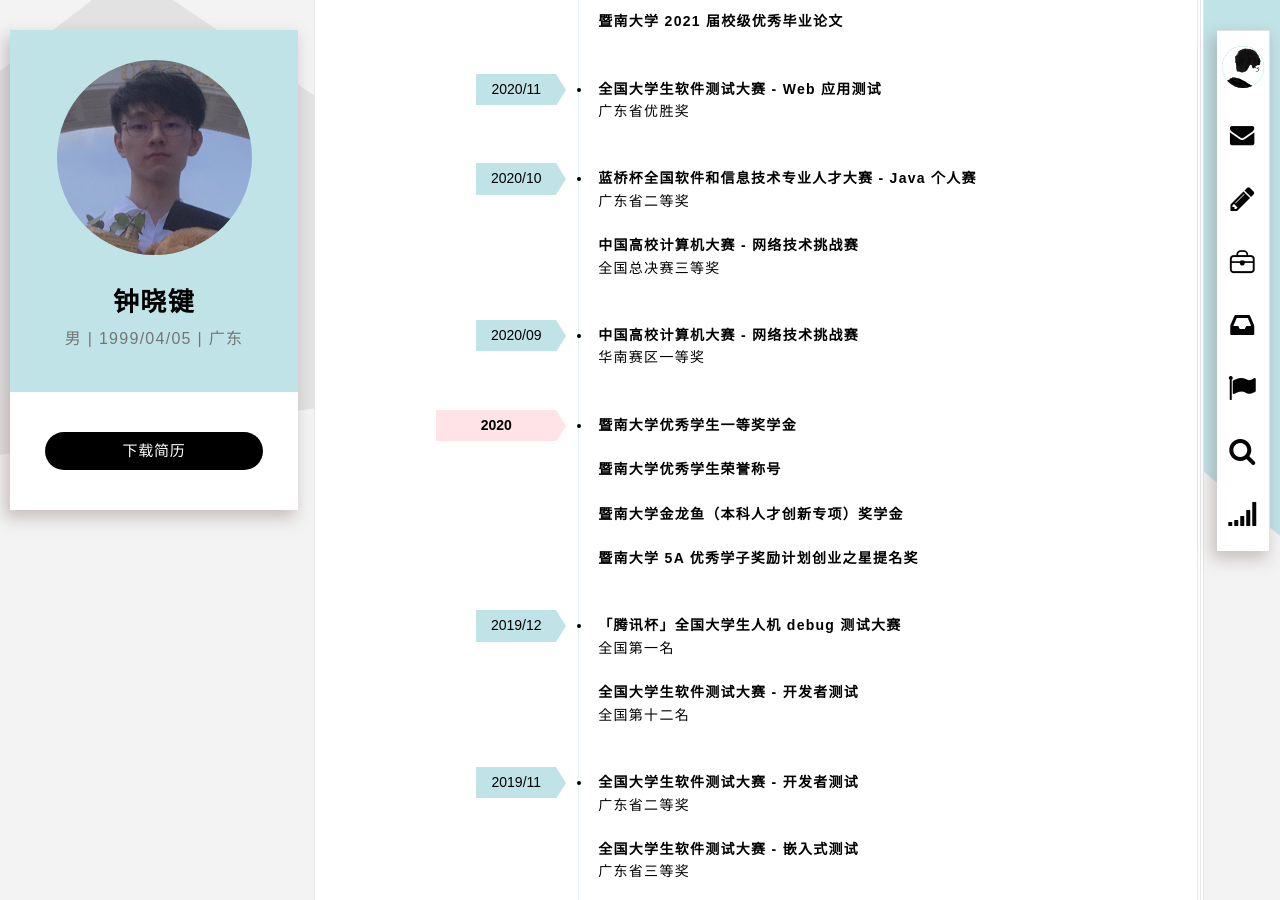
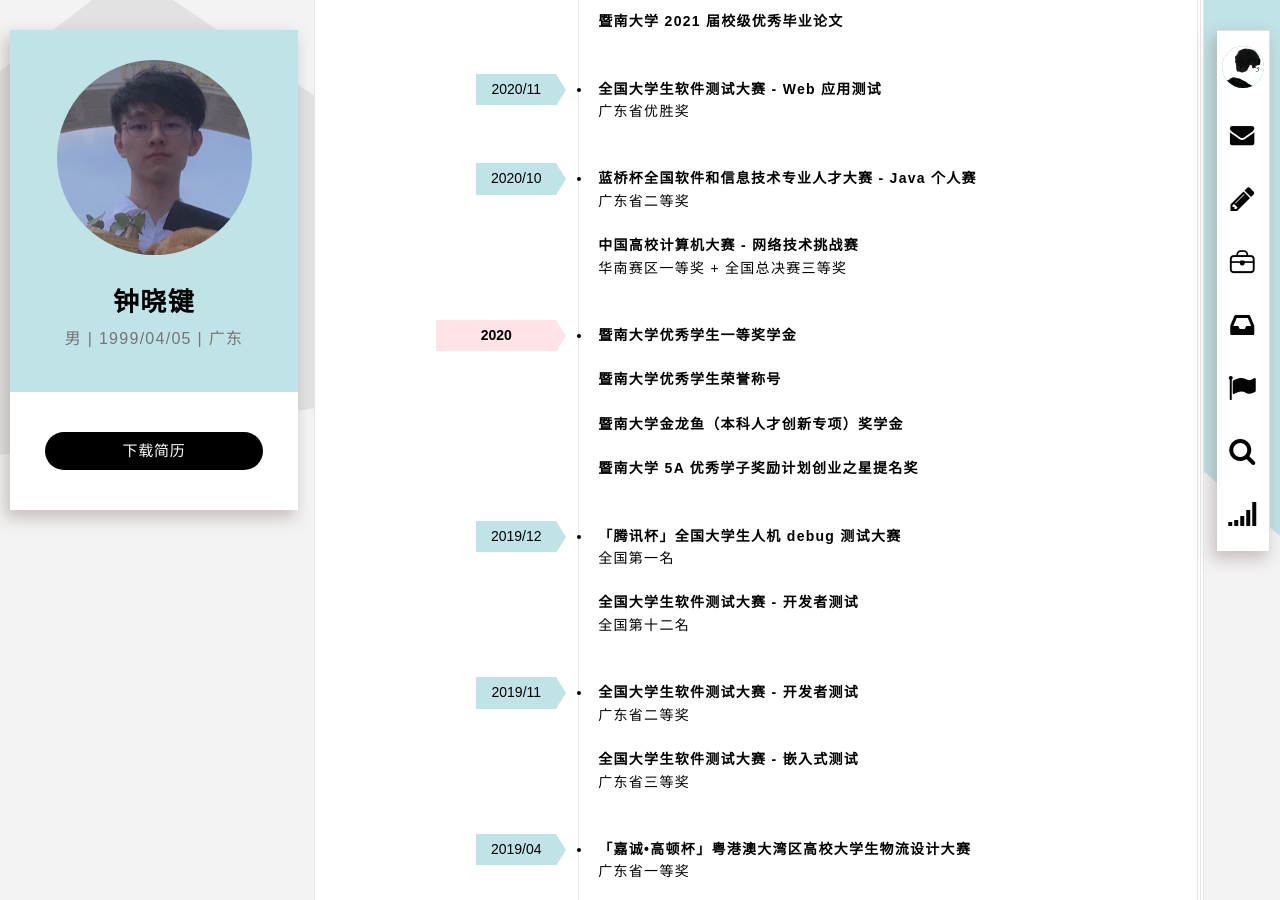
Before and after one commit to xiaojianzhong/xiaojianzhong.github.io, a Jekyll site: the page built from index.html, in a window 1280 px wide and 900 px high, scrolled down 5777 px. Built offline with Jekyll 4.4.1, drawn with Linux system fonts in a browser that asks for light colours; some web fonts are replaced.

Commit message:
feat(platform-browser): 合并两个竞赛经历

```diff
--- a/_config.yml
+++ b/_config.yml
@@ -262,16 +262,12 @@
       - name: 暨南大学优秀学生荣誉称号
       - name: 暨南大学金龙鱼（本科人才创新专项）奖学金
       - name: 暨南大学 5A 优秀学子奖励计划创业之星提名奖
-  - yearmonth: 2020/09
-    rewards:
-      - name: 中国高校计算机大赛 - 网络技术挑战赛
-        rank: 华南赛区一等奖
   - yearmonth: 2020/10
     rewards:
       - name: 蓝桥杯全国软件和信息技术专业人才大赛 - Java 个人赛
         rank: 广东省二等奖
       - name: 中国高校计算机大赛 - 网络技术挑战赛
-        rank: 全国总决赛三等奖
+        rank: 华南赛区一等奖 + 全国总决赛三等奖
   - yearmonth: 2020/11
     rewards:
       - name: 全国大学生软件测试大赛 - Web 应用测试
```
